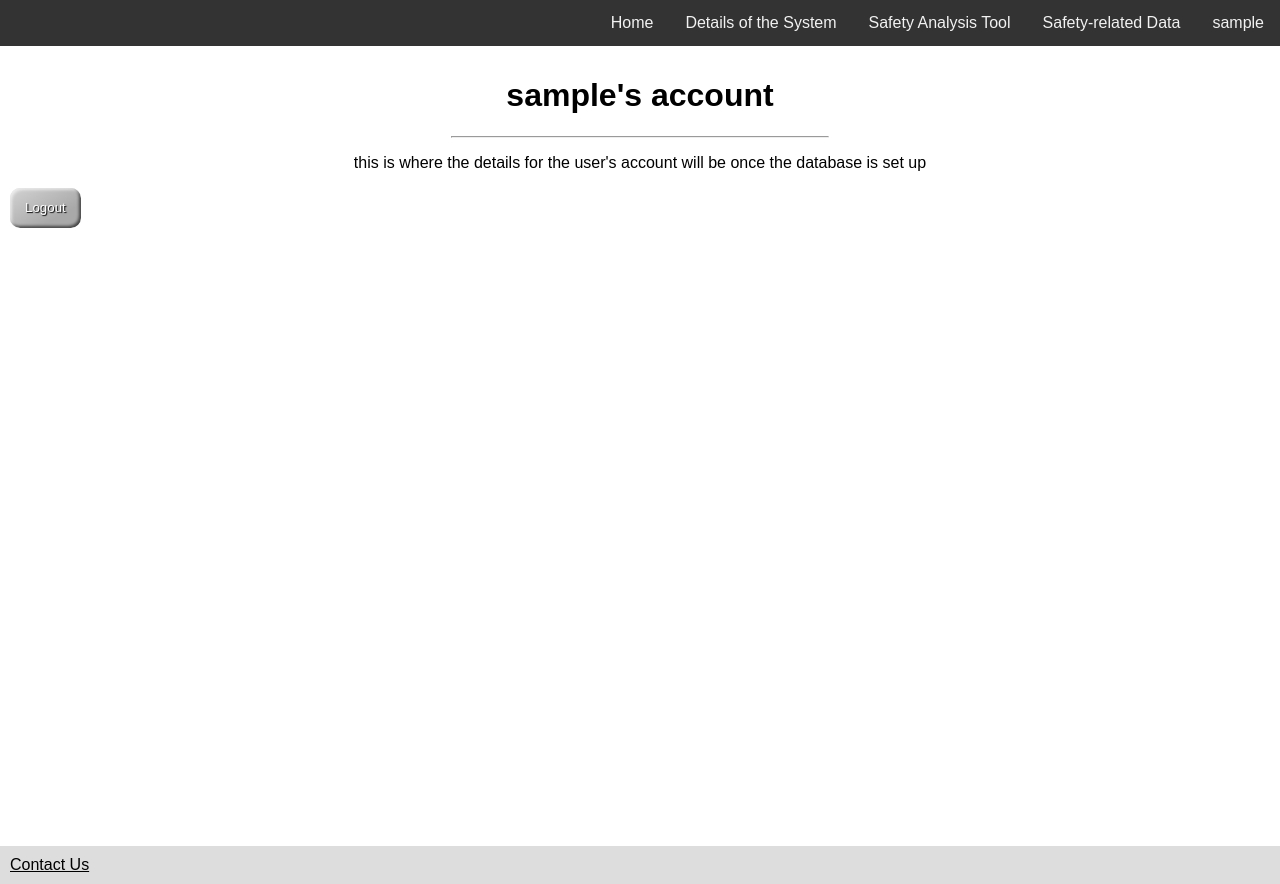
After one commit to littleSky770/CapstoneProject, a Flask app: page /userInfo/ in a window 1280 px wide. The commit adds this page. Run offline with Flask 2, Linux system fonts and the light colour scheme; the visitor is signed in with stand-in values (Sample User, id 1).

Commit message:
changed app.py so that it has the user's session data going to every page. changed base and signin html files to work with changes in app.py. removed the old login and register html pages as they are not being used anymore. added the userInfo html file to display the user's account info to the user and allow them to log out on the page.

```diff
--- a/proj/app.py
+++ b/proj/app.py
@@ -9,7 +9,7 @@ import hashlib
 # Create Flask
 app = Flask(__name__)
 # Custom key for the Flask app
-app.secret_key = 'this is a key'
+app.secret_key = "this is a key"
 #app.permanent_session_lifetime = timedelta(minutes=5)
 
 
@@ -49,18 +49,11 @@ con.commit()
 #        cur.execute("UPDATE Users SET unit_num = (?) WHERE email = (?)", (unit_user, user))
 #        con.commit()
 
-########################################## Home ########################################################
 #hardcoded for now
 #name will be stored by the session and passed to the pages
+guest = 'Guest'
 
-name = 'Guest'
-
-
-
-@app.route('/home')
-def home():
-    return render_template('index.html', usr=name)
-
+######################################## Login and Resister ###########################################
 @app.route('/', methods =["GET", "POST"])
 def loginDemo():
     ##EMAIL  =  user@gmail.com
@@ -69,105 +62,171 @@ def loginDemo():
         email = request.form["email"]
         passwrd = request.form["password"]
         if request.form["signin-btn"] == "access" and email == "user@gmail.com" and passwrd == "1234":
-            return render_template("index.html")
-        else:
-            return render_template("signin.html")
+            #this is email for now but will be the user's name once the database is up and working
+            session["user"] = email
+            return redirect(url_for("home"))
 
-    return render_template("signin.html")
+    else:
+        if "user" in session:
+            user = session["user"]
+            return redirect(url_for("userInfo"))
 
-######################################## Login and Resister ###########################################
+    return render_template('signin.html')
+
 #login page the POST and GET methods are made clear here because we will be sending data
-@app.route("/login/", methods=["POST", "GET"])
-def login():
+#@app.route("/login/", methods=["POST", "GET"])
+#def login():
     #later this if will help us with db stuff
-    if request.method == "POST":
-        session.permanent = True
-        e = request.form["email"]
-        p = request.form["pass"]
-        session["email"] = e
-        session["pass"] = p
+#    if request.method == "POST":
+#        session.permanent = True
+#        e = request.form["email"]
+#        p = request.form["pass"]
+#        session["email"] = e
+#        session["pass"] = p
+#
+#        with con:
+#            cur = con.cursor()
+#            p2 = cur.execute("SELECT " + password + "FROM Users where " + email + "=?", (e,)).fetchall()
+#            con.close()
+#
+#            if p2 == p:
+#                print("Successful login")
+#
+#        return render_template('login.html')
+#    else:
+#        return render_template('login.html')
+#
+#@app.route("/register/", methods=["POST", "GET"])
+#def register():
+#    #later this if will help us with db stuff
+#    if request.method == "POST":
+#        return render_template('register.html')
+#    else:
+#        return render_template('register.html')
 
-        with con:
-            cur = con.cursor()
-            p2 = cur.execute("SELECT " + password + "FROM Users where " + email + "=?", (e,)).fetchall()
-            con.close()
 
-            if p2 == p:
-                print("Successful login")
 
-        return render_template('login.html')
+########################################## Home ########################################################
+
+@app.route("/home/")
+def home():
+    if "user" in session:
+        user = session["user"]
+        return render_template('index.html', usr = user)
+
     else:
-        return render_template('login.html')
+        return render_template('index.html', usr = guest)
 
-@app.route("/register/", methods=["POST", "GET"])
-def register():
-    #later this if will help us with db stuff
-    if request.method == "POST":
-        return render_template('register.html')
+########################################## User Info ########################################################
+@app.route("/userInfo/")
+def userInfo():
+    if "user" in session:
+        user = session["user"]
+        return render_template('userInfo.html', usr = user)
     else:
-        return render_template('register.html')
-
+        return redirect(url_for('loginDemo'))
 
 ######################################## Details of Systems ##############################################
 #Details of Systems main page
 @app.route("/detailsSys/")
 def detailsSys():
+    if "user" in session:
+        user = session["user"]
+        return render_template('detailsSys.html', usr = user)
 
-    return render_template('detailsSys.html', usr = name)
+    else:
+        return render_template('detailsSys.html', usr = guest)
 
 
 ######################################## Safety Related Data #############################################
 #Safety Related Data main page
 @app.route("/safetyRelatedData/")
 def safetyRelatedData():
+    if "user" in session:
+        user = session["user"]
+        return render_template('safetyRelatedData.html', usr = user)
 
-    return render_template('safetyRelatedData.html', usr = name)
+    else:
+        return render_template('safetyRelatedData.html', usr = guest)
 
 #Safety Related Data/ Add Data to Table page
 @app.route("/safetyRelatedData/addDataToTable/")
 def addDataToTable():
+    if "user" in session:
+        user = session["user"]
+        return render_template('addDataToTable.html', usr = user)
 
-    return render_template('addDataToTable.html', usr = name)
+    else:
+        return render_template('addDataToTable.html', usr = guest)
 
 #Safety Related Data/ Change Access Permissions page
 @app.route("/safetyRelatedData/changeAccessPerms/")
 def changeAccessPerms():
+    if "user" in session:
+        user = session["user"]
+        return render_template('changeAccessPerms.html', usr = user)
 
-    return render_template('changeAccessPerms.html', usr = name)
+    else:
+        return render_template('changeAccessPerms.html', usr = guest)
 
 #Safety Related Data/ Save Details to The Database page
 @app.route("/safetyRelatedData/saveDetailsToDB/")
 def saveDetailsToDB():
+    if "user" in session:
+        user = session["user"]
+        return render_template('saveDetailsToDB.html', usr = user)
 
-    return render_template('saveDetailsToDB.html', usr = name)
+    else:
+        return render_template('saveDetailsToDB.html', usr = guest)
 
 
 ######################################## Safety Analysis Tool ############################################
 #Safety Analysis Tool main page
 @app.route("/safetyAnalysisTool/")
 def safetyAnalysisTool():
+    if "user" in session:
+        user = session["user"]
+        return render_template('safetyAnalysisTool.html', usr = user)
 
-    return render_template('safetyAnalysisTool.html', usr = name)
+    else:
+        return render_template('safetyAnalysisTool.html', usr = guest)
 
 @app.route("/safetyAnalysisTool/uploadExistingSys/")
 def uploadExistingSys():
+    if "user" in session:
+        user = session["user"]
+        return render_template('uploadExistingSys.html', usr = user)
 
-    return render_template('uploadExistingSys.html', usr = name)
+    else:
+        return render_template('uploadExistingSys.html', usr = guest)
 
 @app.route("/safetyAnalysisTool/addNewSys/")
 def addNewSys():
+    if "user" in session:
+        user = session["user"]
+        return render_template('addNewSys.html', usr = user)
 
-    return render_template('addNewSys.html', usr = name)
+    else:
+        return render_template('addNewSys.html', usr = guest)
 
 @app.route("/safetyAnalysisTool/loadFromDB/")
 def loadFromDB():
+    if "user" in session:
+        user = session["user"]
+        return render_template('loadFromDB.html', usr = user)
 
-    return render_template('loadFromDB.html', usr = name)
+    else:
+        return render_template('loadFromDB.html', usr = guest)
 
 @app.route("/contact/")
 def contact():
+    return render_template('contact.html')
 
-    return render_template('contact.html')
+########################################### Logout ######################################################
+@app.route("/logout/")
+def logout():
+    session.pop("user", None)
+    return redirect(url_for('loginDemo'))
 ############################################ End ########################################################
 
 if __name__ == '__main__':
--- a/proj/templates/base.html
+++ b/proj/templates/base.html
@@ -187,7 +187,7 @@
     </head>
     <body>
         <div class="topnav">
-          <a href="/login">{{usr}}</a>
+          <a href="/">{{usr}}</a>
           <a href="/safetyRelatedData">Safety-related Data</a>
           <a href="/safetyAnalysisTool">Safety Analysis Tool</a>
           <a href="/detailsSys">Details of the System</a>
--- a/proj/templates/signin.html
+++ b/proj/templates/signin.html
@@ -132,7 +132,7 @@
             <input type="email" class="input" name="email" placeholder="Email" required>
             <input type="password" class="input" name="password" placeholder="Password" required>
             <button type="submit" name="signin-btn" class="signin-button" value="access">Sign In</button>
-            <button type="submit" class="signin-button">Guest</button>
+            <a href="/home"><button type="submit" class="signin-button">Guest</button></a>
 
             <div class="social-media">
                 <a href="#" class="fa fa-facebook"></a>
--- /dev/null
+++ b/proj/templates/userInfo.html
@@ -0,0 +1,6 @@
+{% extends "base.html" %}
+{% block pageTitle %}{{usr}}'s account{% endblock %}
+{% block content %}
+<p>this is where the details for the user's account will be once the database is set up</p>
+<a href="/logout"><button class="regular" type="button">Logout</button></a>
+{% endblock %}
```
Also changed, not shown: proj/templates/login.html (deleted, +0 -18 lines), proj/templates/register.html (deleted, +0 -22 lines).
